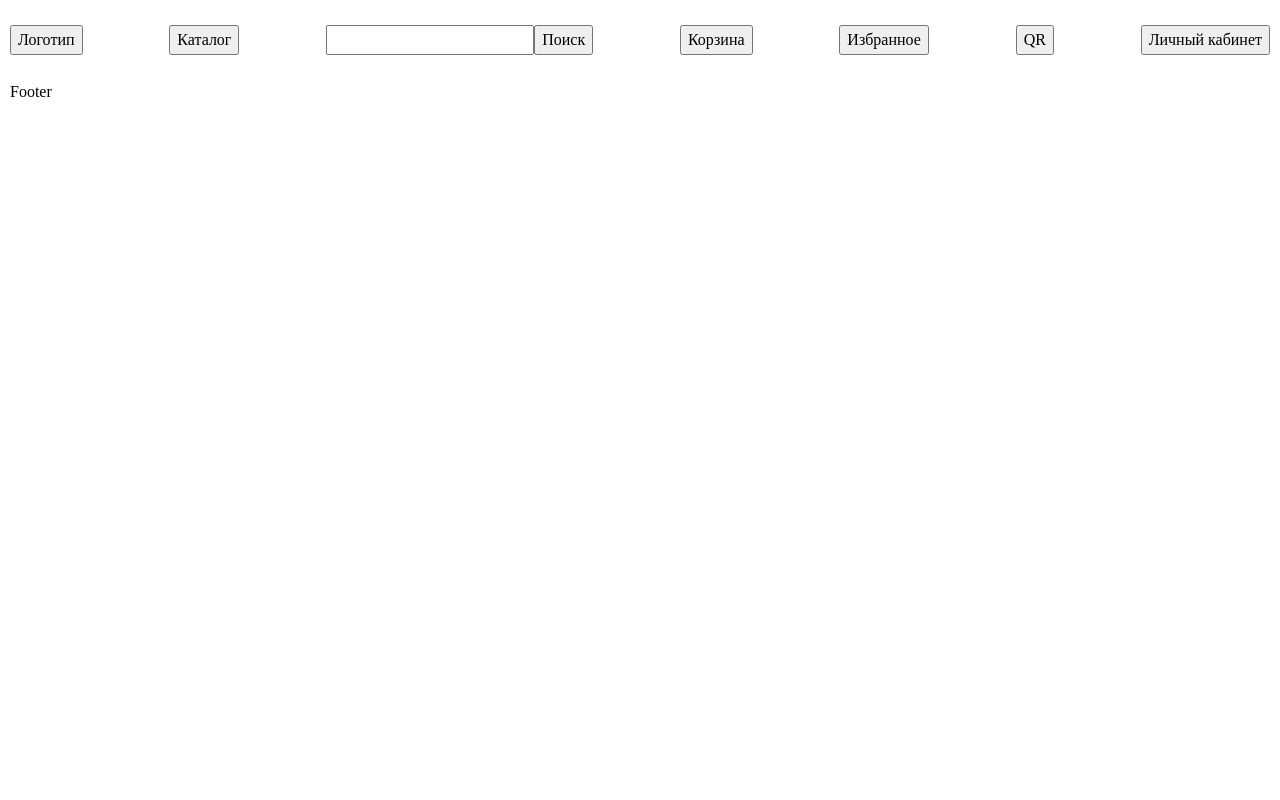
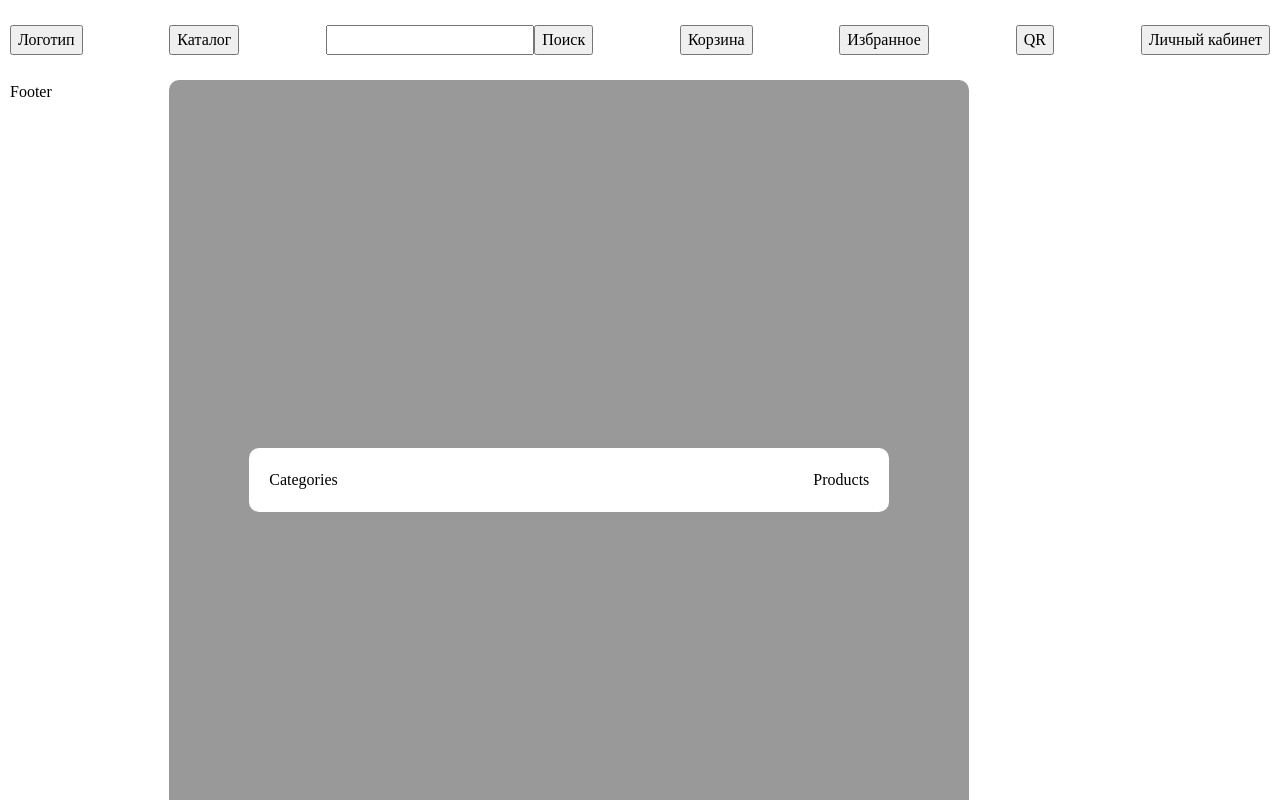
Before and after one commit to surovjeniya/frontend, a Next.js app in the folder frontend/: page / in a window 1280 px wide. Built offline with nearby package versions, Linux system fonts and the light colour scheme.

Commit message:
feat:add catalog

```diff
--- a/frontend/app/components/button/Button.props.ts
+++ b/frontend/app/components/button/Button.props.ts
@@ -1,5 +1,6 @@
-import { ReactNode } from "react";
+import React, { ReactNode } from "react";
 
-export interface ButtonProps {
+export interface ButtonProps extends React.ComponentPropsWithRef<"button"> {
   children: ReactNode;
+  onClick?: (e: React.MouseEvent) => void;
 }
--- a/frontend/app/components/button/Button.tsx
+++ b/frontend/app/components/button/Button.tsx
@@ -1,5 +1,20 @@
 import { ButtonProps } from "./Button.props";
+import cn from "classnames";
+import styles from "./Button.module.scss";
 
-export const Button = ({ children }: ButtonProps) => {
-  return <button>{children}</button>;
+export const Button = ({
+  onClick,
+  children,
+  className,
+  ...props
+}: ButtonProps) => {
+  return (
+    <button
+      className={cn(className, styles.button)}
+      onClick={onClick}
+      {...props}
+    >
+      {children}
+    </button>
+  );
 };
--- a/frontend/app/layout/header/Header.tsx
+++ b/frontend/app/layout/header/Header.tsx
@@ -1,14 +1,30 @@
 import { Button, Input } from "@/components/index";
+import { useState } from "react";
+import { Catalog } from "./catalog/Catalog";
 import styles from "./Header.module.scss";
 
 export const Header = () => {
+  const [showCatalog, setShowCatalog] = useState<boolean>(true);
+
   return (
     <header className={styles.header}>
       <div className={styles.logo}>
         <Button>Логотип</Button>
       </div>
       <div className={styles.catalog}>
-        <Button>Каталог</Button>
+        <div className={styles.dropdown}>
+          <Button
+            className={styles.catalogBtn}
+            onClick={() => setShowCatalog(!showCatalog)}
+          >
+            Каталог
+          </Button>
+          <Catalog
+            className={styles.catalogContent}
+            active={showCatalog}
+            setActive={setShowCatalog}
+          />
+        </div>
       </div>
       <div className={styles.search}>
         <Input />
--- /dev/null
+++ b/frontend/app/layout/header/catalog/Catalog.module.scss
@@ -0,0 +1,26 @@
+.catalog {
+  height: 100vh;
+  width: 100vh;
+  background-color: rgba(0, 0, 0, 0.4);
+  position: fixed;
+  border-radius: 10px;
+  margin-top: 25px;
+  display: flex;
+  align-items: center;
+  justify-content: center;
+  opacity: 0;
+  pointer-events: none;
+  transition: 0.3s;
+}
+.catalog.active {
+  opacity: 1;
+  pointer-events: all;
+}
+.catalogContent {
+  padding: 20px;
+  background: white;
+  border-radius: 10px;
+  width: 80vh;
+  display: flex;
+  justify-content: space-between;
+}
--- /dev/null
+++ b/frontend/app/layout/header/catalog/Catalog.props.ts
@@ -0,0 +1,6 @@
+import React, { Dispatch, SetStateAction } from "react";
+
+export interface CatalogProps extends React.ComponentPropsWithRef<"div"> {
+  active: boolean;
+  setActive: Dispatch<SetStateAction<boolean>>;
+}
--- /dev/null
+++ b/frontend/app/layout/header/catalog/Catalog.tsx
@@ -0,0 +1,30 @@
+import styles from "./Catalog.module.scss";
+import { CatalogProps } from "./Catalog.props";
+import cn from "classnames";
+import { useState } from "react";
+
+export const Catalog = ({
+  active,
+  setActive,
+  className,
+  ...props
+}: CatalogProps) => {
+  return (
+    <div
+      className={cn(className, styles.catalog, {
+        [styles.active]: active,
+      })}
+      onClick={() => {
+        setActive(false);
+      }}
+    >
+      <div
+        className={styles.catalogContent}
+        onClick={(e) => e.stopPropagation()}
+      >
+        <div className={styles.categories}>Categories</div>
+        <div>Products</div>
+      </div>
+    </div>
+  );
+};
```
Also changed, not shown: frontend/app/components/button/Button.module.scss (added).
